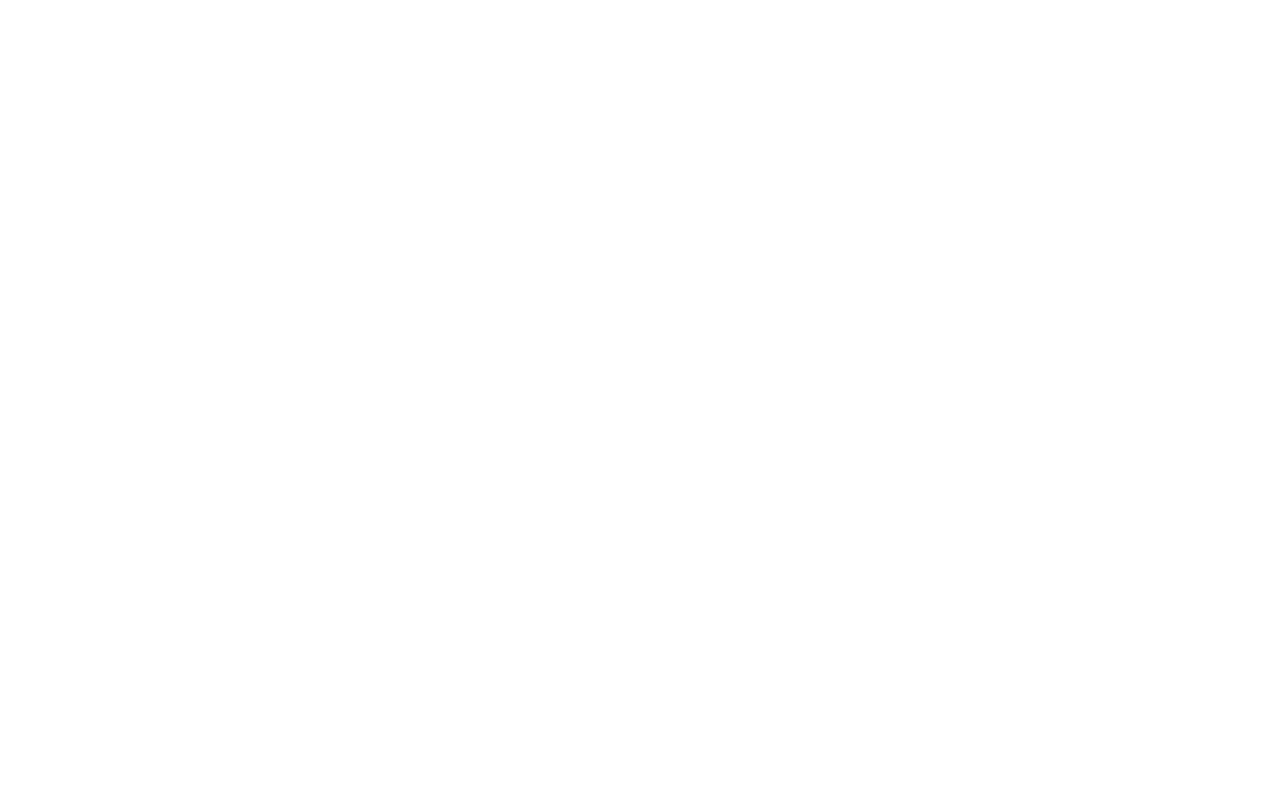
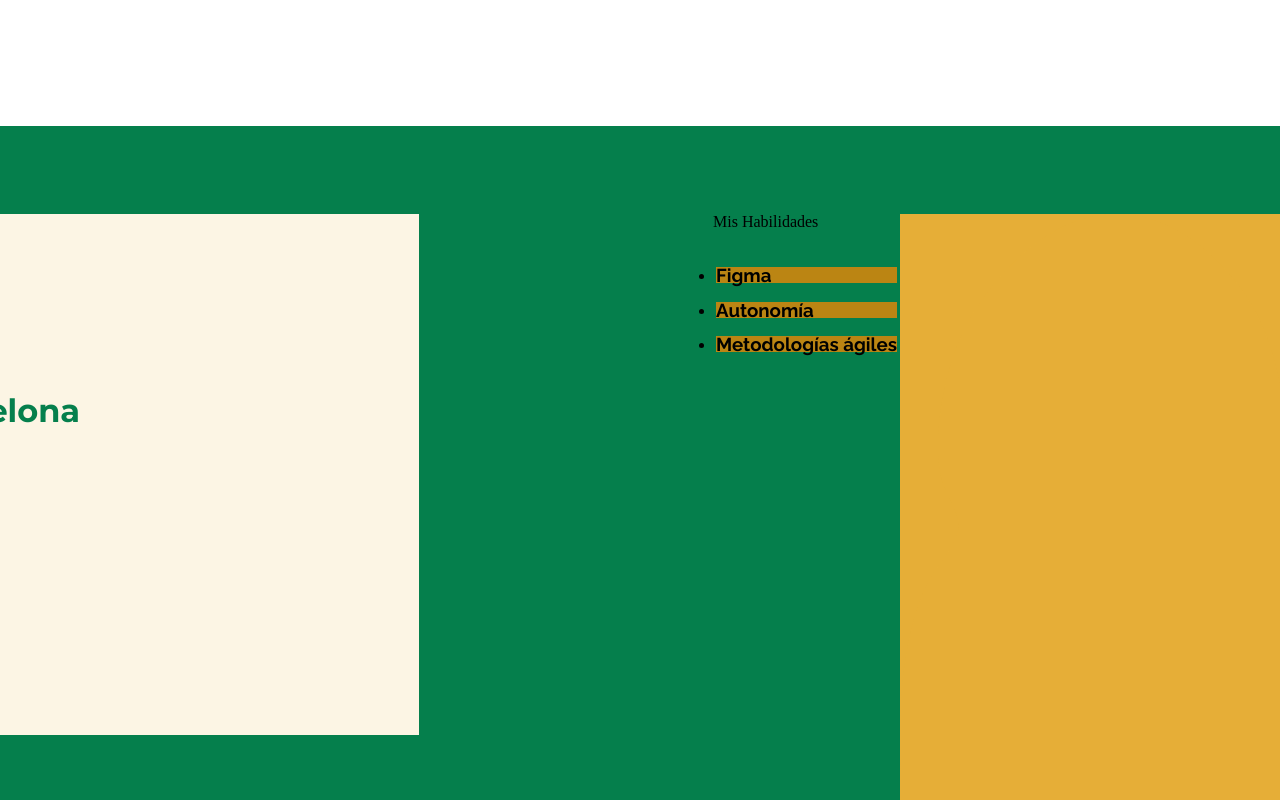
Before and after one commit to jeannettearias/AntoPortfolio, a React (Vite) app: page / in a window 1280 px wide. Shown: the part 2240-3040 px from the top of the page. Built offline with nearby package versions, Linux system fonts and the light colour scheme.

Commit message:
first version of skills page

```diff
--- a/src/components/landing/Landing.jsx
+++ b/src/components/landing/Landing.jsx
@@ -4,6 +4,7 @@
 import '../../styles/_landing.scss';
 import heroData from '../../data/heroData.json';
 import aboutMeData from '../../data/aboutMeData.json';
+import skillsData from '../../data/skillsData.json';
 import AboutMe from './AboutMe';
 import Skills from '../landing/Skills';
 import Experience from '../landing/Experience';
@@ -21,7 +22,7 @@
                 <Bar />
 
                 <AboutMe aboutMeData={aboutMeData} />
-                <Skills />
+                <Skills skillsData={skillsData} />
                 <Experience />
                 <Projects />
                 <References />
--- a/src/components/landing/Skills.jsx
+++ b/src/components/landing/Skills.jsx
@@ -1,7 +1,61 @@
-function Skills() {
+import '../../styles/_skills.scss';
+import { useState } from 'react';
+
+
+function Skills({ skillsData }) {
+    const [activeSkills, setActiveSkills] = useState(skillsData.filter(skill => skill.status === 'active'));
+
     return (
         <>
             <section id="Skills" className="skills-section">
+                <section className="skills__hero">
+                    <div className='vector'></div>
+                    <div className='Detail1_hero'></div>
+                    <div className='Detail2_hero'></div>
+                    <div className="info__hero">
+                        <div className='Detail1__info'>
+                            <div className="rectangle_3_info"></div>
+                            <div className="rectangle_4_info"></div>
+                        </div>
+                        <div className='Detail2__info'>
+                            <div className='Data__hero'>
+                                <div className='Content1__data'>
+                                    <h3 className='content1__title'>Barcelona</h3>
+                                    <label className='content1__label'>España</label>
+                                </div>
+                                <div className='Content2__data'>
+                                    <h3 className='content2__title'></h3>
+                                    <label className='content2__label'></label>
+                                </div>
+                                <div className='Content3__data'>
+                                    <h3 className='content3__title'></h3>
+                                    <label className='content3__label'></label>
+                                </div>
+                            </div>
+                        </div>
+                    </div>
+                    <div className='Content_tag'>
+                        <div className='text__tag'>
+                            <div className='bag__skills'>
+                                <img className='bag__img' alt="" />
+                                <label className='bag__label'>Mis Habilidades</label>
+                            </div>
+
+                        </div>
+                        <div className="Group-tags">
+                            <ul className='group-items'>
+                                {activeSkills.map(skill => (
+                                    <li key={skill.id} className={`group-item ${skill.status}`}>
+                                        <h3>{skill.title}</h3>
+                                    </li>
+                                ))}
+                            </ul>
+                        </div>
+                    </div>
+                    <div className='Vector1_skills'>
+                        <img src="/images/Vector 1.png" alt="" />
+                    </div>
+                </section>
 
             </section>
         </>
@@ -9,3 +63,20 @@
 }
 
 export default Skills;
+
+// --- IGNORE ---
+// hero
+/// -- vector
+/// -- detail 1
+/// -- detail 2
+/// -- info
+//// ---- detail 1
+//// ---- detail 2
+//// ---- data sections
+////// -------- title
+////// -------- label
+/// -- Content+tag
+// Vector 1
+
+
+// --- IGNORE ---
--- /dev/null
+++ b/src/data/skillsData.json
@@ -0,0 +1,44 @@
+[
+    {
+        "id": 1,
+        "title": "Figma",
+        "description": "Description for Skill 1",
+        "status": "active"
+    },
+    {
+        "id": 2,
+        "title": "Autonomía",
+        "description": "Description for Skill 2",
+        "status": "active"
+    },
+    {
+        "id": 3,
+        "title": "Trabajo en equipo",
+        "description": "Description for Skill 3",
+        "status": "inactive"
+    },
+    {
+        "id": 4,
+        "title": "Metodologías ágiles",
+        "description": "Description for Skill 4",
+        "status": "active"
+    },
+    {
+        "id": 5,
+        "title": "Liderazgo",
+        "description": "Description for Skill 5",
+        "status": "inactive"
+    },
+    {
+        "id": 6,
+        "title": "Diseño UX/UI",
+        "description": "Description for Skill 6",
+        "status": "inactive"
+    },
+    {
+        "id": 7,
+        "title": "Adobe XD",
+        "description": "Description for Skill 7",
+        "status": "inactive"
+    }
+]
--- /dev/null
+++ b/src/styles/_skills.scss
@@ -0,0 +1,163 @@
+.skills-section {
+  display: flex;
+  flex-direction: column;
+  align-items: flex-start;
+  gap: var(--base-px-08, 28px);
+  align-self: stretch;
+}
+
+.skills__hero {
+  display: flex;
+  padding: 88px;
+  justify-content: space-between;
+  align-items: flex-start;
+  align-self: stretch;
+
+  background: var(--Main-Primary, #057f4c);
+}
+
+.info__hero {
+  display: flex;
+  height: 521px;
+  align-items: center;
+  gap: 94px;
+  flex: 1 0 0;
+}
+
+.Detail1__info {
+  width: 304px;
+  height: 462px;
+  transform: rotate(50.694deg);
+
+  position: absolute;
+  left: -119px;
+  top: -10px;
+
+  .rectangle_3_info {
+    width: 304px;
+    height: 462px;
+    transform: rotate(50.694deg);
+    flex-shrink: 0;
+
+    border-radius: 1000px;
+    border: 1px solid var(--Neutral-03, #c3cfca);
+  }
+
+  .rectangle_4_info {
+    width: 272px;
+    height: 425.04px;
+    transform: rotate(50.694deg);
+    flex-shrink: 0;
+
+    border-radius: 1000px;
+    border: 1px solid var(--Neutral-03, #c3cfca);
+  }
+}
+
+.Detail2__info {
+  width: 508.376px;
+  height: 521px;
+
+  position: absolute;
+  left: -89px;
+
+  background: var(--Main-Background_Alt, #f5f5f5);
+}
+
+.content1__title {
+  align-self: stretch;
+
+  color: var(--Main-Primary, #057f4c);
+  font-family: Montserrat;
+  font-size: 32px;
+  font-style: normal;
+  font-weight: 700;
+  line-height: normal;
+}
+
+.Data__hero {
+  display: flex;
+  width: 197px;
+  height: 521px;
+  flex-direction: column;
+  justify-content: center;
+  align-items: flex-start;
+  gap: 32px;
+}
+
+.Content1__data {
+  display: flex;
+  flex-direction: column;
+  justify-content: center;
+  align-items: flex-end;
+  gap: 8px;
+  align-self: stretch;
+}
+
+.content1__label {
+  align-self: stretch;
+
+  color: var(--Neutral-07, #424544);
+  font-family: Raleway;
+  font-size: 16px;
+  font-style: normal;
+  font-weight: 400;
+  line-height: normal;
+}
+
+.Content_tag {
+  width: 578;
+  height: 363;
+  gap: 24;
+  opacity: 1;
+  border-radius: 8px;
+  padding-top: base-px/12;
+}
+
+.Group-tags {
+  width: 405;
+  height: 35;
+  gap: 8px;
+  opacity: 1;
+}
+
+.group-items {
+  width: 71;
+  height: 35;
+  gap: 10px;
+
+  opacity: 1;
+  border-radius: 24px;
+  padding-top: 2px;
+  padding-right: 3px;
+  padding-bottom: 2px;
+  padding-left: 3px;
+  border-width: 1px;
+
+  .group-item {
+    width: 47;
+    height: 19;
+
+    opacity: 1;
+
+    font-family: Raleway;
+    font-weight: 500;
+    font-style: Medium;
+    font-size: 16px;
+
+    line-height: 100%;
+    letter-spacing: 0%;
+    vertical-align: middle;
+
+    background-color: var(--Orange-06, #ffde97);
+  }
+}
+
+.Vector1_skills {
+  width: 452px;
+  height: 677px;
+
+  opacity: 1;
+
+  background: var(--Main-secondary, #e6ae37);
+}
```
Also changed, not shown: public/images/Vector 1.png (added).
